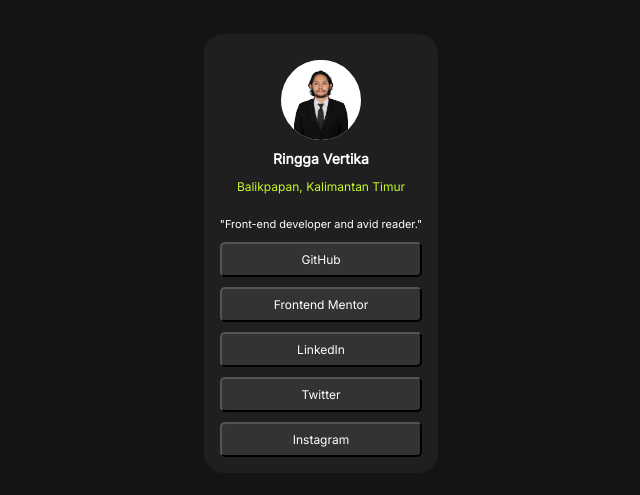
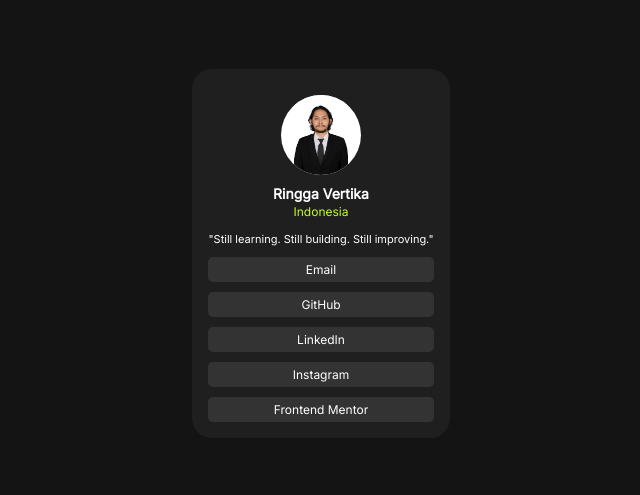
Before and after one commit to ringgarestu/social-links-profile-main, a plain HTML site: page index.html in a window 1280 px wide. Shown: the part 147-642 px from the top of the page, without its empty margins (319-959 px from the left). Drawn offline with Linux system fonts and the light colour scheme.

Commit message:
fixed styling

```diff
--- a/index.html
+++ b/index.html
@@ -17,29 +17,19 @@
               <img src="./assets/images/Ringga Restu Vertika.jpg" alt="avatar" />
             </div>
             <h1>Ringga Vertika</h1>
-            <p>Balikpapan, Kalimantan Timur</p>
+            <p>Indonesia</p>
           </div>
         </header>
         <article>
-          <p>"Front-end developer and avid reader."</p>
+          <p>"Still learning. Still building. Still improving."</p>
         </article>
         <section>
           <div class="container-socmed">
-            <button>
-              <a href="https://github.com/ringgarestu" target="_blank">GitHub</a>
-            </button>
-            <button>
-              <a href="https://www.frontendmentor.io/profile/ringgarestu" target="_blank">Frontend Mentor</a>
-            </button>
-            <button>
-              <a href="https://www.linkedin.com/in/ringga-vertika/" target="_blank">LinkedIn</a>
-            </button>
-            <button>
-              <a href="" target="_blank">Twitter</a>
-            </button>
-            <button>
-              <a href="https://www.instagram.com/n666a.vk/" target="_blank">Instagram</a>
-            </button>
+            <a href="mailto:ringgarestu@gmail.com">Email</a>
+            <a href="https://github.com/ringgarestu" target="_blank">GitHub</a>
+            <a href="https://github.com/ringgarestu" target="_blank">LinkedIn</a>
+            <a href="https://github.com/ringgarestu" target="_blank">Instagram</a>
+            <a href="https://github.com/ringgarestu" target="_blank">Frontend Mentor</a>
           </div>
         </section>
       </div>
--- a/style.css
+++ b/style.css
@@ -62,6 +62,7 @@
   color: var(--green);
   font-family: Inter, sans-serif;
   font-size: 12px;
+  margin: 2px;
 }
 
 article p {
@@ -78,14 +79,20 @@
   flex-direction: column;
   gap: 10px;
 }
-button {
+.container-socmed a {
+  padding: 5px;
   border-radius: 5px;
-  padding: 0.5rem;
+  width: 100%;
   background-color: var(--slate-700);
-}
-button a {
+  text-decoration: none;
   color: var(--white);
   font-family: Inter, sans-serif;
-  text-decoration: none;
+  display: flex;
+  justify-content: center;
   font-size: 12px;
 }
+
+.container-socmed a:hover {
+  background-color: var(--green);
+  color: var(--slate-900);
+}
```
